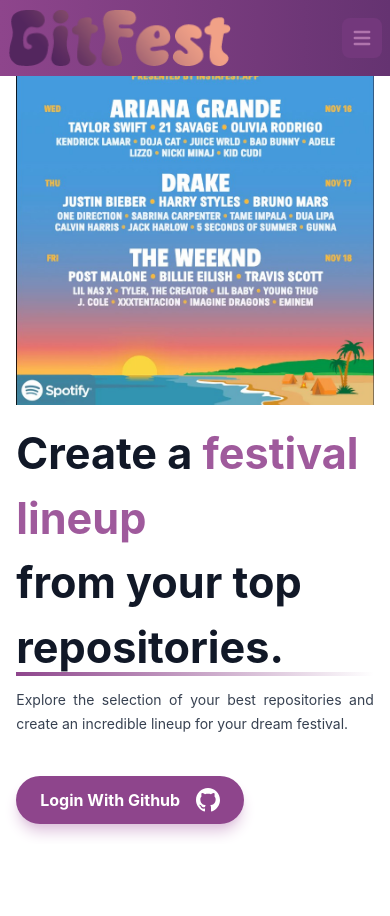
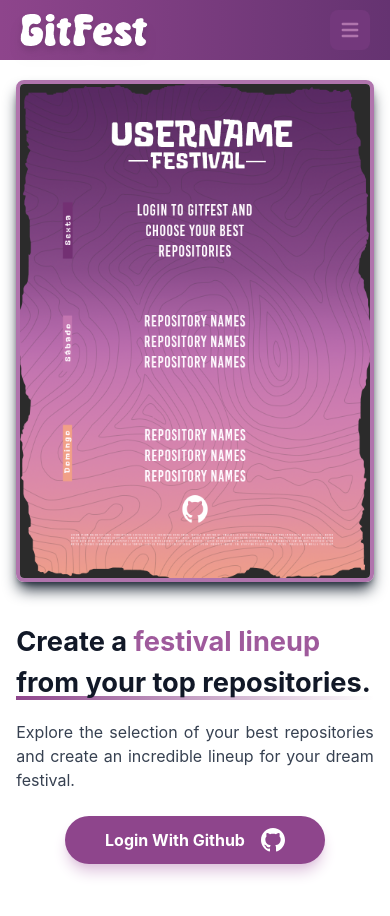
Before and after one commit to Igorcbraz/GitFest, a React (Create React App) app: page / in a window 390 px wide. Shown: the top 916 px of the page. Before the commit the page ends 844 px from the top, so only its background shows below. Built offline with nearby package versions, Linux system fonts and the light colour scheme; no server answers.

Commit message:
:new: FEAT: Make responsive

```diff
--- a/src/components/Navbar/Desktop/index.jsx
+++ b/src/components/Navbar/Desktop/index.jsx
@@ -18,7 +18,7 @@
           <a href='#' className='w-[15%] drop-shadow-lg'>
             <img
               src={Logo}
-              alt='Logo templo enkoji'
+              alt='Logo gitfest'
               className='w-full'
             />
           </a>
@@ -33,7 +33,7 @@
               borderClassName='group-hover/buyCoffee:fill-primary-100 fill-primary-600 transition'
               coffeeClassName='group-hover/buyCoffee:fill-primary-50 fill-primary-200 transition'
             />
-            Buy my a Coffee
+            Buy me a Coffee
           </a>
           <hr className='flex self-end w-full bg-gradient-to-t from-primary-900 to-secondary-200 h-[1.2px] border-0 absolute'/>
         </div>
--- a/src/components/Navbar/Mobile/index.jsx
+++ b/src/components/Navbar/Mobile/index.jsx
@@ -1,26 +1,31 @@
 import { useState } from 'react'
 
-import Logo from '../../../assets/images/TextColorLogo.png'
+import Logo from '../../../assets/images/TextLogo.png';
+import { BuyMeACoffee } from '../../BuyMeACoffee';
 
 export const Mobile = () => {
   const [isOpen, setIsOpen] = useState(false)
-  const [selectedItem, setSelectedItem] = useState('')
+  // const [selectedItem, setSelectedItem] = useState('')
 
   const handleToggle = () => {
     setIsOpen(!isOpen)
   }
 
-  const handleActivationNavItem = (id, item) => {
-    window.location.href = item
-    setSelectedItem(id)
-    handleToggle()
-  }
+  // const handleActivationNavItem = (id, item) => {
+  //   window.location.href = item
+  //   setSelectedItem(id)
+  //   handleToggle()
+  // }
 
   return (
-    <nav className='bg-gradient-to-r from-primary-500 z-50 to-primary-800 px-2 py-2.5 fixed w-screen top-0 left-0'>
+    <nav className='bg-gradient-to-r from-primary-500 z-50 to-primary-800 px-5 py-2.5 fixed w-screen top-0 left-0'>
       <div className='container flex flex-wrap items-center justify-between'>
-        <a href='#' className='flex items-center'>
-          <img src={Logo} className='h-14' alt='Enkoji Logo' />
+        <a href='#' className='w-32 drop-shadow-lg'>
+          <img
+            src={Logo}
+            alt='Logo GitFest'
+            className='w-full'
+          />
         </a>
         <button
           onClick={handleToggle}
@@ -30,57 +35,22 @@
           <span className='sr-only'>Open main menu</span>
           <svg className='w-6 h-6' aria-hidden='true' fill='currentColor' viewBox='0 0 20 20' xmlns='http://www.w3.org/2000/svg'><path fillRule='evenodd' d='M3 5a1 1 0 011-1h12a1 1 0 110 2H4a1 1 0 01-1-1zM3 10a1 1 0 011-1h12a1 1 0 110 2H4a1 1 0 01-1-1zM3 15a1 1 0 011-1h12a1 1 0 110 2H4a1 1 0 01-1-1z' clipRule='evenodd'></path></svg>
         </button>
-        <div className={`w-full mt-2 ${isOpen ? '' : 'hidden'}`}>
-          <ul className='flex flex-col p-4 mt-4g gap-2 border border-primary-300 rounded-lg bg-gradient-to-r from-primary-500 to-primary-800 '>
-            <li>
-              <button
-                onClick={() => handleActivationNavItem(1, '#history')}
-                className={`block py-2 pl-3 pr-4 w-full text-start text-white rounded ${selectedItem === 1 ? 'bg-primary-400' : ''}`}
-              >
-                Sobre nós
-              </button>
-            </li>
-            <li>
-              <button
-                onClick={() => handleActivationNavItem(2, '#buddhism')}
-                className={`block py-2 pl-3 pr-4 w-full text-start text-white rounded ${selectedItem === 2 ? 'bg-primary-400' : ''}`}
-              >
-                Budismo
-              </button>
-            </li>
-            <li>
-              <button
-                onClick={() => handleActivationNavItem(3, '#infos')}
-                className={`block py-2 pl-3 pr-4 w-full text-start text-white rounded ${selectedItem === 3 ? 'bg-primary-400' : ''}`}
-              >
-                Programação
-              </button>
-            </li>
+        <div className={`w-full transition-all ease-in-out duration-1000 overflow-hidden ${isOpen ? 'max-h-80' : 'max-h-0'}`}>
+          <ul className='flex mt-5 flex-col p-4 border border-primary-300 rounded-lg bg-gradient-to-r from-primary-500 to-primary-800'>
             <li>
               <a
-                href='#'
+                href='https://www.buymeacoffee.com/igorcbraz'
                 target='_blank'
                 rel='noreferrer'
-                className='block py-2 pl-3 pr-4 text-white rounded hover:bg-primary-800'
+                className='group/buyCoffee flex justify-center items-center font-medium shadow-lg w-full h-10 text-white duration-300 transition-all border-2 border-primary-300 py-2 rounded-md bg-primary-300 hover:shadow-primary-100 hover:border-primary-100 hover:scale-110'
               >
-                Contribuição
+                <BuyMeACoffee
+                  containerClassName='w-10 h-12'
+                  borderClassName='group-hover/buyCoffee:fill-primary-100 fill-primary-600 transition'
+                  coffeeClassName='group-hover/buyCoffee:fill-primary-50 fill-primary-200 transition'
+                />
+                Buy me a Coffee
               </a>
-            </li>
-            <li>
-              <button
-                onClick={() => handleActivationNavItem(4, '#gallery')}
-                className={`block py-2 pl-3 pr-4 w-full text-start text-white rounded ${selectedItem === 4 ? 'bg-primary-400' : ''}`}
-              >
-                Mídia
-              </button>
-            </li>
-            <li>
-              <button
-                onClick={() => handleActivationNavItem(5, '#infos')}
-                className={`block py-2 pl-3 pr-4 w-full text-start text-white rounded ${selectedItem === 5 ? 'bg-primary-400' : ''}`}
-              >
-                Visite
-              </button>
             </li>
           </ul>
         </div>
--- a/src/pages/Home.jsx
+++ b/src/pages/Home.jsx
@@ -240,12 +240,12 @@
   return (
     <>
       <header className='bg-white'>
-        <section className='flex justify-between items-center  p-6 h-fit w-screen'>
-          <div className='w-full'>
+        <section className='flex justify-between items-center flex-wrap-reverse gap-5 p-6 h-fit w-screen'>
+          <span>
             <h1 className='text-3xl font-bold text-start text-gray-800'>Bem-vindo(a) <span className='text-primary-400'>{user.user_metadata?.preferred_username}</span></h1>
             <p className='text-lg text-start text-gray-600 mt-2'>{info.bio}</p>
-          </div>
-          <div className='flex justify-end items-center w-full h-10'>
+          </span>
+          <div className='flex justify-end items-center h-10'>
             <button
               className='flex justify-between w-fit bg-primary-100 text-primary-300 font-bold py-2 px-6 rounded transition hover:bg-primary-200 hover:text-primary-100 hover:scale-95'
               onClick={handleLogout}
@@ -258,7 +258,7 @@
           </div>
         </section>
       </header>
-      <section className='flex justify-between items-center px-6 h-fit w-screen'>
+      <section className='flex justify-between items-center px-6 h-fit w-screen mb-10'>
         <animated.div
           className='relative inline-block'
           onMouseMove={({clientX: x, clientY: y}) => (set({xys: calc(x, y)}))}
@@ -270,7 +270,7 @@
           <DarkTemplate
             username={user.user_metadata?.preferred_username}
             repositoriesNames={darkTemplateNames}
-            className='w-[460px] h-[570px] border-4 border-primary-300 rounded-lg shadow-lg shadow-gray-800'
+            className='w-full h-full border-4 border-primary-300 rounded-lg shadow-lg shadow-gray-800'
           />
           <button
             className='absolute bottom-0 right-0 mr-4 mb-3 bg-white shadow-lg shadow-gray-800 text-primary-300 font-bold p-2 rounded-full transition hover:bg-primary-200 hover:text-primary-100 hover:scale-110'
--- a/src/pages/Landing.jsx
+++ b/src/pages/Landing.jsx
@@ -5,7 +5,7 @@
 import { AuthContext } from '../App'
 import { supabase } from '../service/client'
 
-import Carrousel1 from '../assets/images/preview.jpg'
+import Preview from '../assets/images/dark-template.png'
 
 export const Landing = () => {
   const { dispatch } = useContext(AuthContext)
@@ -30,36 +30,38 @@
   }
 
   return (
-    <div className='bg-white'>
+    <div className='bg-white h-screen'>
       <Navbar/>
-      <section className='flex justify-center pb-5 pt-28 h-screen md:pt-32'>
-        <div className='flex justify-between flex-wrap-reverse w-11/12 md:flex-nowrap gap-4 md:w-3/4 text-white'>
-          <div className='flex flex-col justify-between items-center gap-5 md:gap-0'>
-            <span className='md:mt-16'>
-              <h1 className='text-[2.7rem] md:text-[3rem] font-bold text-gray-900'>
+      <section className='flex justify-center pb-5 mt-20 h-screen md:pt-32 md:mt-0'>
+        <div className='flex justify-between flex-wrap-reverse w-11/12 md:flex-nowrap gap-0 md:w-3/4 md:gap-4 text-white'>
+          <div className='flex flex-col justify-between items-center'>
+            <span className='mt-10 md:mt-16'>
+              <h1 className='text-[1.7rem] md:text-[3rem] font-bold text-gray-900'>
                 Create a <span className='text-primary-400'>festival lineup</span> <br/>
                 from your top repositories.
               </h1>
-              <hr className='w-full md:w-[85%] bg-gradient-to-r from-primary-500 to-primary-450 h-1 border-0 mt-[-0.5rem] md:mt-[-0.7rem] mb-3 md:mb-5'
+              <hr className='w-full md:w-[85%] bg-gradient-to-r from-primary-500 to-primary-450 h-1 border-0 mb-5 mt-[-0.5rem] md:mt-[-0.7rem]'
               />
-              <p className='text-sm md:text-base text-justify w-full leading-6 text-gray-700 md:leading-7 md:w-5/6'>
+              <p className='text-base text-justify w-full leading-6 text-gray-700 md:leading-7 md:w-5/6'>
                 Explore the selection of your best repositories and create an incredible lineup for your dream festival.
               </p>
+              <span className='flex justify-center items-center md:justify-start'>
                 <button
-                className='group/btngithub flex gap-4 w-fit shadow-lg shadow-primary-100 transition bg-primary-500 text-white font-bold py-3 px-6 rounded-full mt-10 hover:bg-primary-400'
+                  className='group/btngithub flex justify-evenly items-center w-fit shadow-lg shadow-primary-100 transition bg-primary-500 text-white font-bold py-3 px-10 rounded-full mt-6 hover:bg-primary-400 gap-4 md:mt-10 md:px-6'
                   onClick={(e) => signInWithGithub(e)}
                 >
                   Login With Github
                   <Github
-                  iconClassname='w-5 h-5 ml-2 fill-current'
+                    iconClassname='w-5 h-5 ml-0 fill-current md:ml-2'
                   />
                 </button>
               </span>
+            </span>
           </div>
           <img
-            src={Carrousel1}
-            alt='Imagem do templo Enkoji'
-            className='w-full object-cover md:w-5/12'
+            src={Preview}
+            alt='Preview do resultado final'
+            className='w-full md:w-5/12 border-4 border-primary-300 rounded-lg shadow-lg shadow-gray-800'
           />
         </div>
       </section>
```
Also changed, not shown: src/assets/images/dark-template.png (added). Lines whose indentation alone changed are shown as unchanged.
